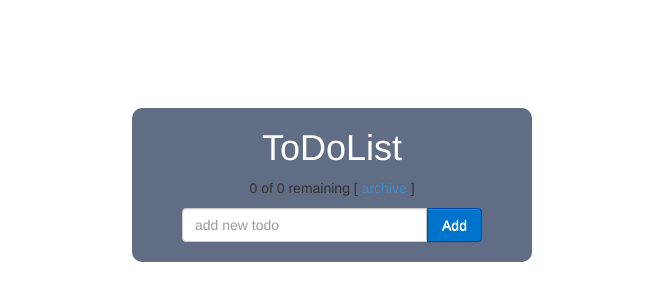
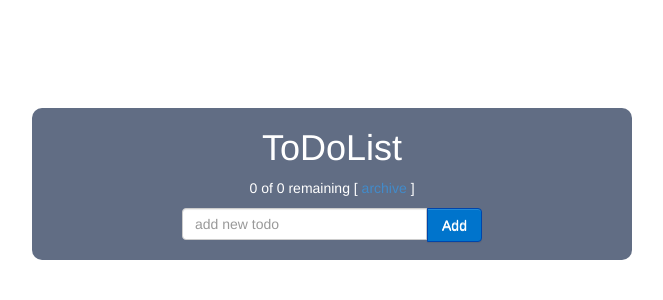
Before and after one commit to meddokss/ToDoList, a website: page index.html in a window 1280 px wide. Shown: the part 92-392 px from the top of the page, without its empty margins (308-971 px from the left). Drawn offline with Linux system fonts and the light colour scheme.

Commit message:
max field value

```diff
--- a/js/script.js
+++ b/js/script.js
@@ -22,8 +22,12 @@ window.onload = function(){
 
 		function add() {
 			var task = document.getElementById('input').value;
+			console.log(task.length);
 			if (task === ""){
 					alert("Write a new task");
+				}
+			else if (task.length >= 30){
+					alert("Too length. max 30 symbols");
 				}
 			else {
 			var todos = get_todos();
@@ -53,7 +57,7 @@ window.onload = function(){
 
 			var html='<ul id="yes">';
 			for (var i = 0; i < todos.length; i++) {
-				html += '<li><input type="checkbox" name="task" value="task">' + ' ' + todos[i] + ' ' + alldate + '<button class="dell btn" id="' + i + '">Delete</button></li>';
+				html += '<li><input type="checkbox" name="task" value="task">' + ' ' +todos[i] + ' ' + alldate + '<button class="dell btn" id="' + i + '">Delete</button></li>';
 			};
 			html += '</ul>';
 			document.getElementById('newTask').innerHTML = html;
--- a/sass/style.scss
+++ b/sass/style.scss
@@ -3,29 +3,29 @@
 
 
 #field {
-	width: 400px;
+	width: 600px;
 	height: auto;
 	margin: 15px auto;
 	margin-top: 200px;
 	background: #616d84;
 	border-radius: 10px;
+	color: white;
 	h1 {
 		color: white;
 		padding-top: 20px;
 	}
 }
 
-.todo {
+.todo {w
 	text-align: center;
+	width:100%;
 
 	.archive {
 		margin: 0;
 	}
 }
 
-.input-group {
-	margin: 0 auto;
-}
+
 
 ul {
 	margin: 0;
@@ -33,7 +33,7 @@ ul {
 	padding-left: 10px;
 	li {
 		color: white;
-		max-width: 300px;
+		max-width: 500px;
 		height: auto;
 		margin: 5px 0;
 		list-style-type: none;
@@ -63,21 +63,27 @@ ul {
 	}
 }
 
-.task-add {
-	width: 100%;
+
+.input-group {
+	width: 500px;
+	margin: 0 auto;
+	.task-add {
+	width: 300px;
+
 	padding-top: 10px;
+	margin: 0 auto;
+
 	.form-control {
-		width: 245px;
+		width:245px;
 		margin-bottom: 20px;
+		height: 32px;
 	}
 }
 
-.input-group-btn {
-	display: block;
-	width: 300px;
+
 	.btn {
 		min-width: 55px;
-
+		// h50
 	}
 	.btn-default {
 		color: white;
```
Also changed, not shown: css/style.css.
